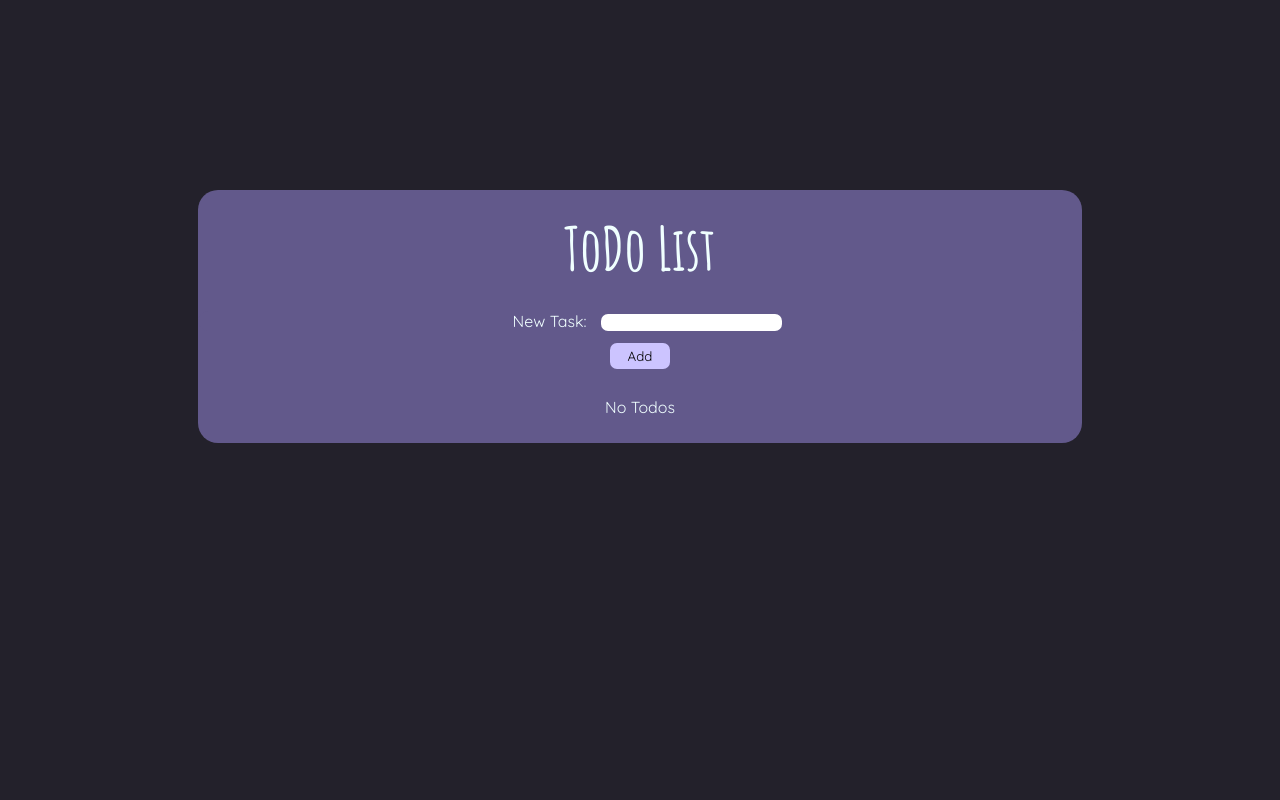
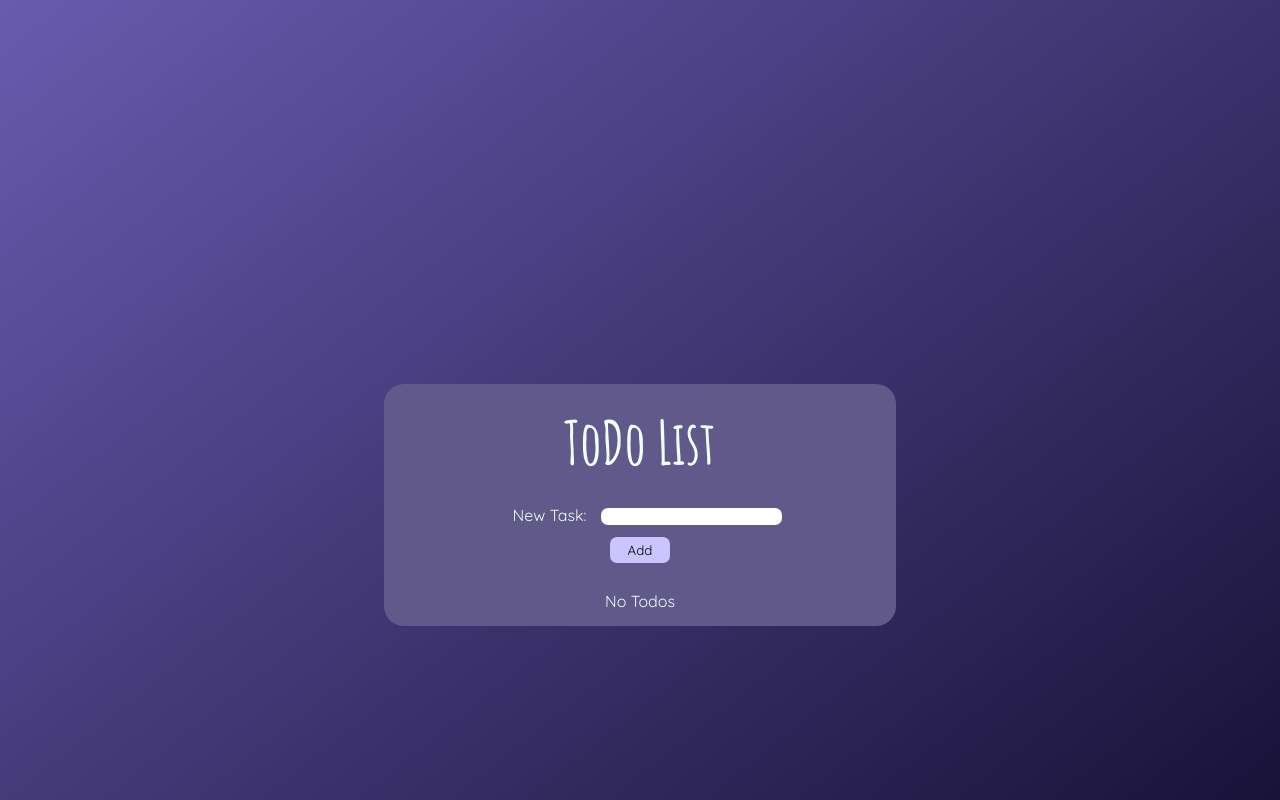
Before and after one commit to rcwhite96/Todo-React-App, a React (Vite) app: page / in a window 1280 px wide. Shown: the top 800 px of the page. Built offline with nearby package versions, Linux system fonts and the light colour scheme.

Commit message:
readjust body margin

```diff
--- a/src/index.css
+++ b/src/index.css
@@ -1,5 +1,7 @@
 body {
-    background-color:rgb(35, 33, 43);
+    /* background-color:rgb(35, 33, 43); */
+    background-image: linear-gradient(to top left, rgb(15, 10, 43), rgb(104, 91, 175));
+    margin: 30%;
 }
 
 h1{
@@ -29,7 +31,6 @@ ul {
 div {
     text-align:center;
     background-color: rgb(98, 89, 139);
-    margin: 15%;
     border-radius: 20px;
 }
 
```
